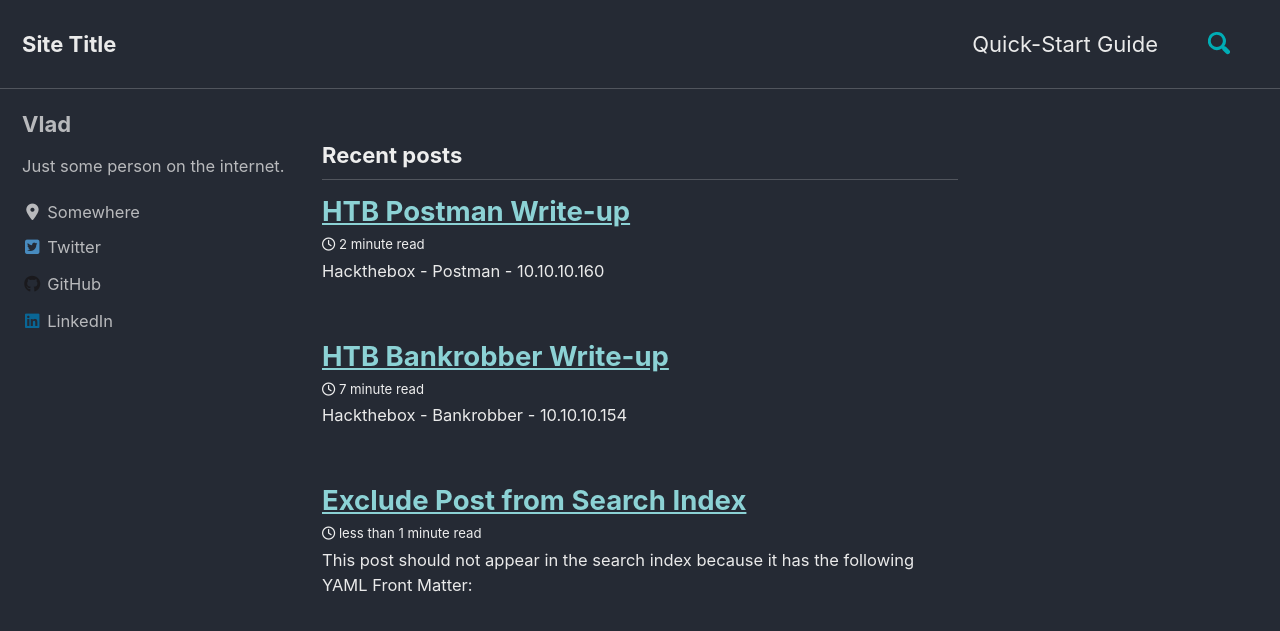
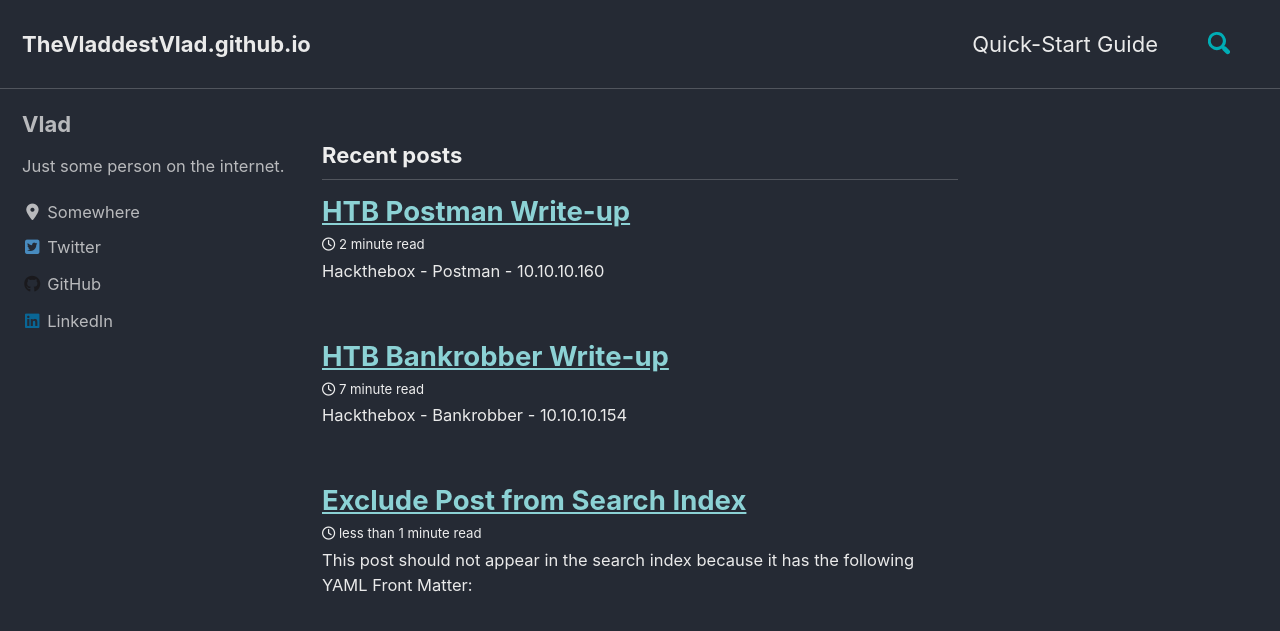
Before and after one commit to TheVladdestVlad/TheVladdestVlad.github.io, a Jekyll site: the page built from index.html, in a window 1280 px wide and 900 px high. Shown: the top 631 px of the window. Built offline with Jekyll 4.4.1, drawn with Linux system fonts in a browser that asks for light colours; cached includes are drawn as plain includes; nearby versions of some CDN libraries; the list of posts is cut into pages by our own code.

Commit message:
Update _config.yml

```diff
--- a/_config.yml
+++ b/_config.yml
@@ -16,7 +16,7 @@
 
 # Site Settings
 locale                   : "en-US"
-title                    : "Site Title"
+title                    : "TheVladdestVlad.github.io"
 title_separator          : "-"
 subtitle                 : # site tagline that appears below site title in masthead
 name                     : "Vlad"
```
